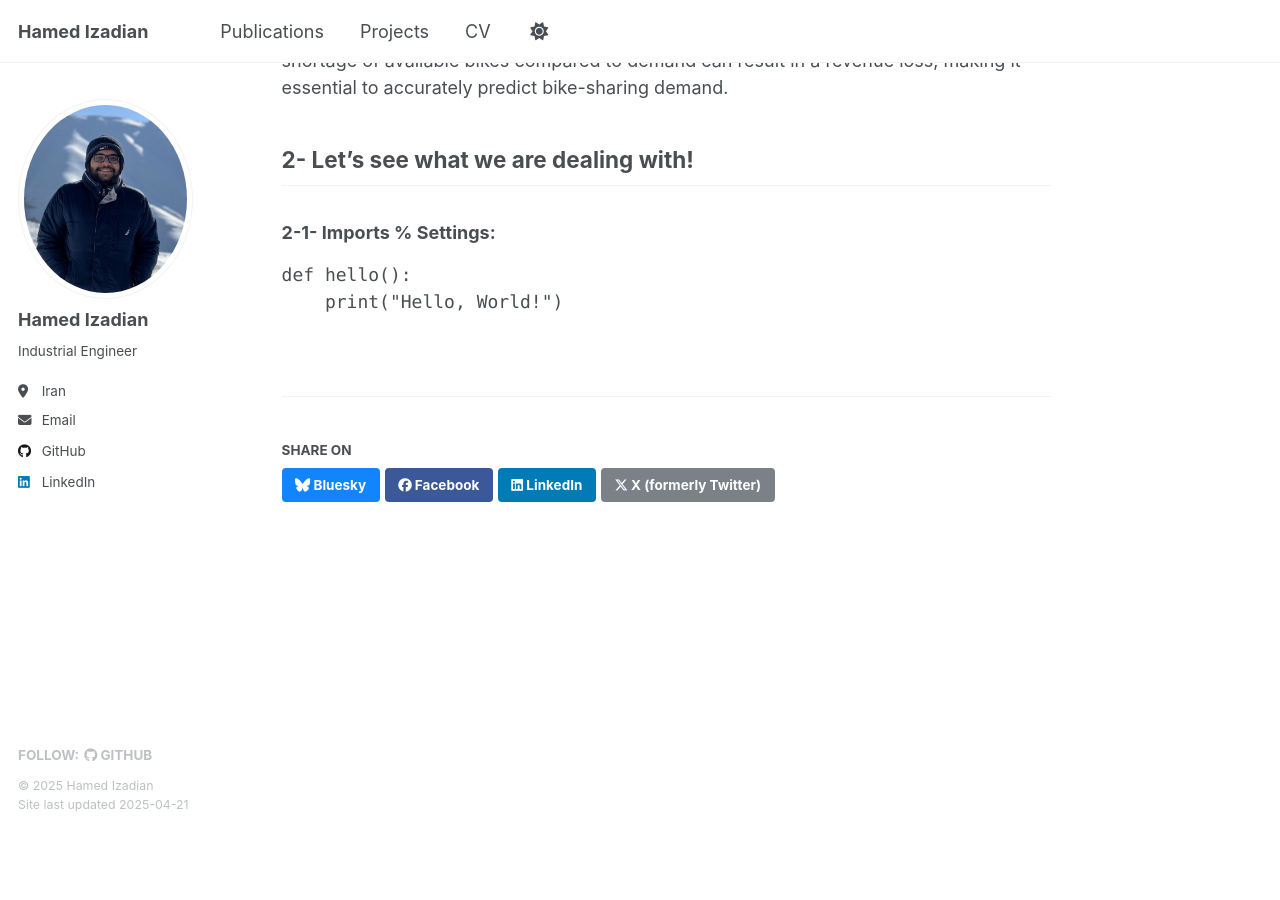
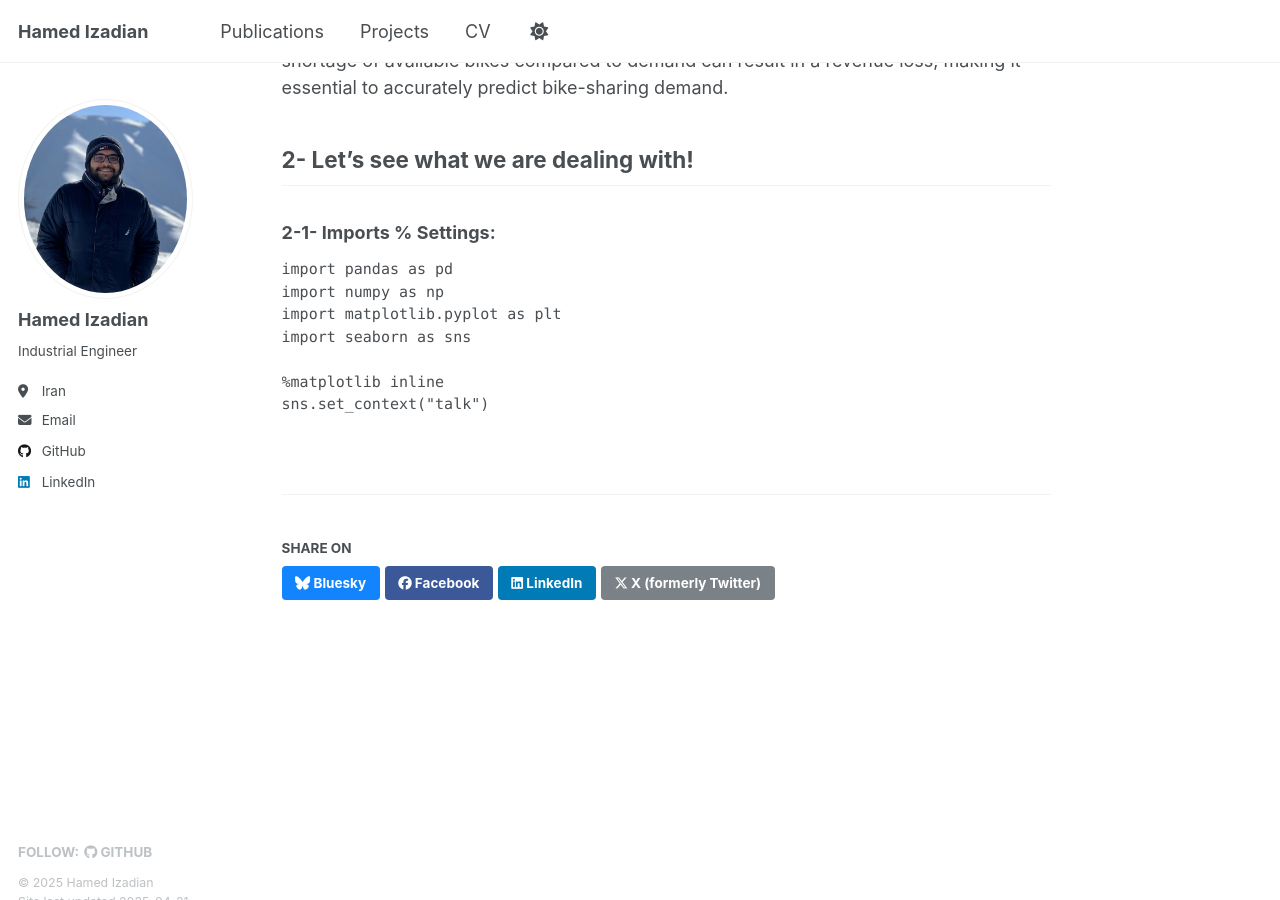
Before and after one commit to HamedIzadian/HamedIzadian.github.io, a Jekyll site: the page built from _projects/project1.md, in a window 1280 px wide and 900 px high, scrolled down 672 px. Built offline with Jekyll 4.4.1, drawn with Linux system fonts in a browser that asks for light colours; before the commit the page ends 1504 px from its top, so only the background shows below that.

Commit message:
Update project1.md

```diff
--- a/_projects/project1.md
+++ b/_projects/project1.md
@@ -17,7 +17,12 @@ Now, let’s briefly explain our problem and how this prediction can help busine
 
 ### 2-1- Imports % Settings:
 
-<pre style="font-size: 18px;">
-def hello():
-    print("Hello, World!")
+<pre style="font-size: 15px;">
+import pandas as pd
+import numpy as np
+import matplotlib.pyplot as plt
+import seaborn as sns
+
+%matplotlib inline
+sns.set_context("talk")
 </pre>
```
